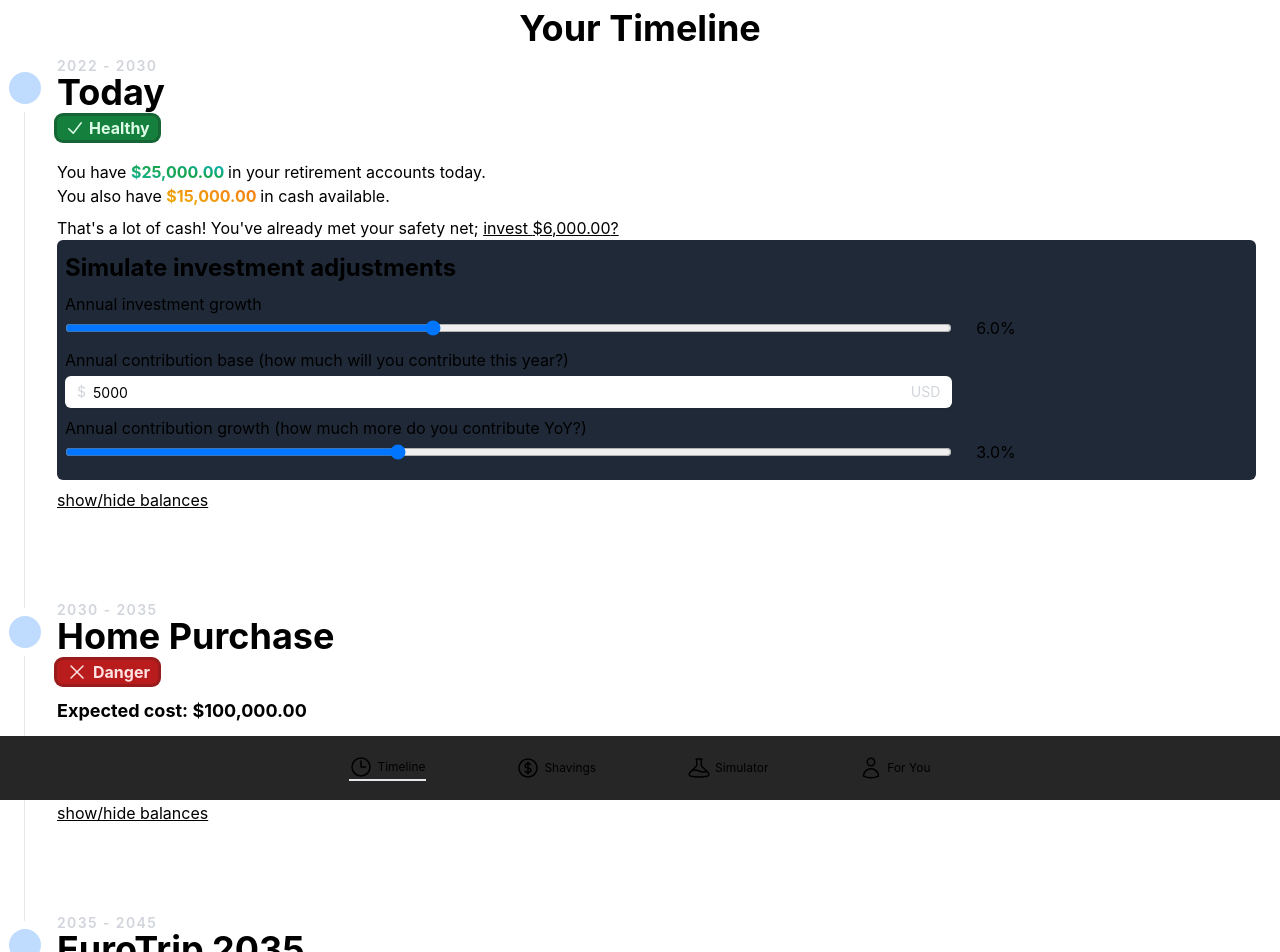
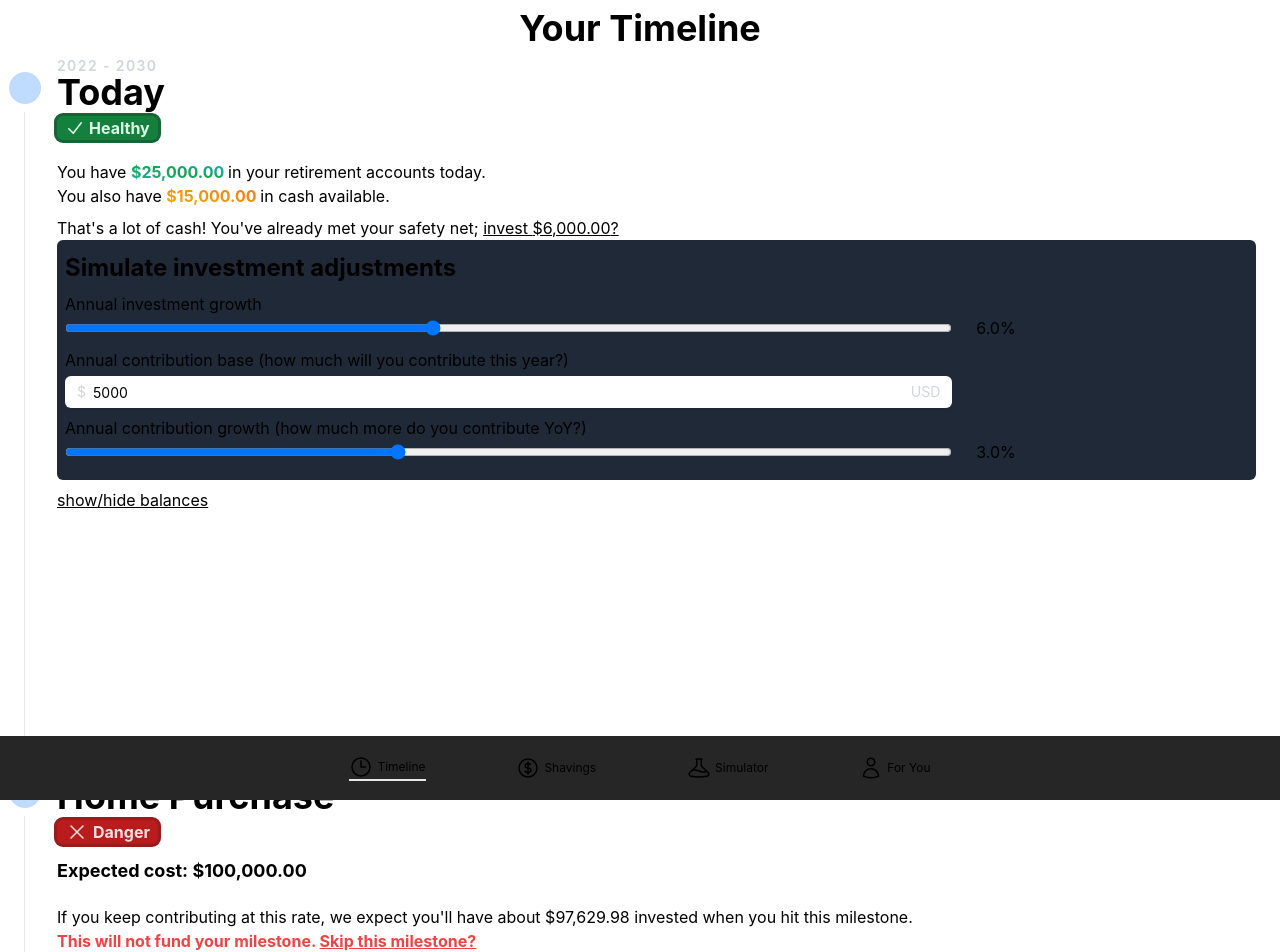
Before and after one commit to jacksonwelsh/hackdfw22, a Next.js app: page /timeline in a window 1280 px wide. Shown: the top 952 px of the page. Built offline with nearby package versions, Linux system fonts and the light colour scheme.

Commit message:
Make space between timeline sections smaller

```diff
--- a/components/timeline/Segment.tsx
+++ b/components/timeline/Segment.tsx
@@ -30,7 +30,7 @@ const Segment: React.FC<SegmentProps> = ({
   const [showBalances, setShow] = useState(false);
 
   return (
-    <li className="mb-24 ml-6 min-h-screen md:min-h-0 snap-always snap-center">
+    <li className="mb-64 ml-6 min-h-fit md:min-h-0 snap-always snap-center">
       <span className="flex absolute -left-4 justify-center items-center w-8 h-8 bg-blue-200 rounded-full ring-8 ring-white dark:ring-gray-900 dark:bg-blue-900 text-blue-200 fill-current">
         <div className="h-5 w-5">{icon}</div>
       </span>
```
